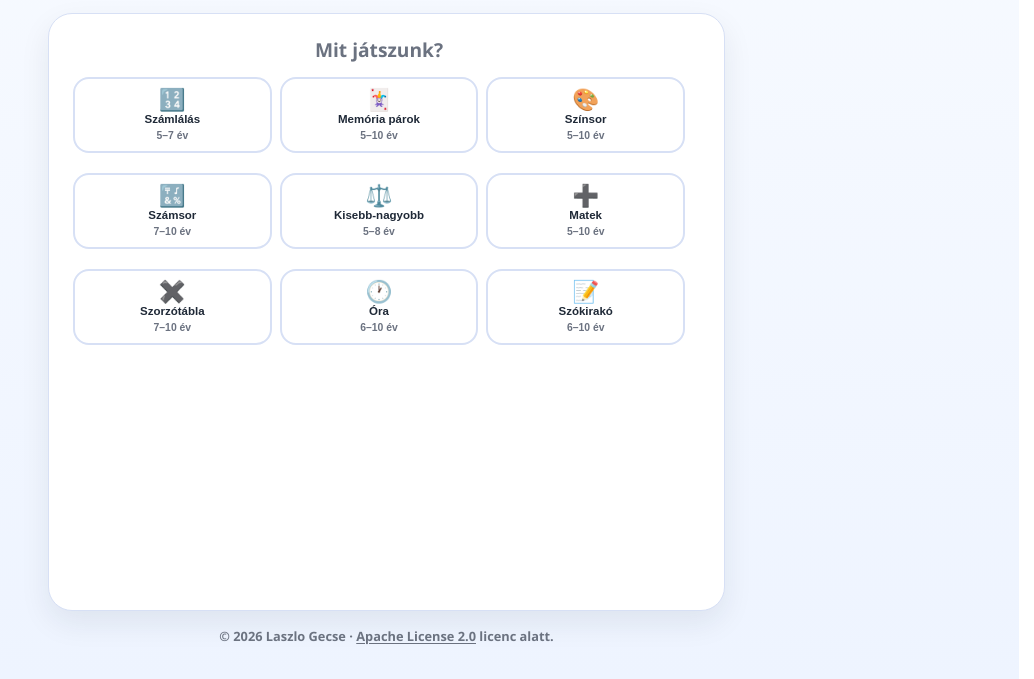
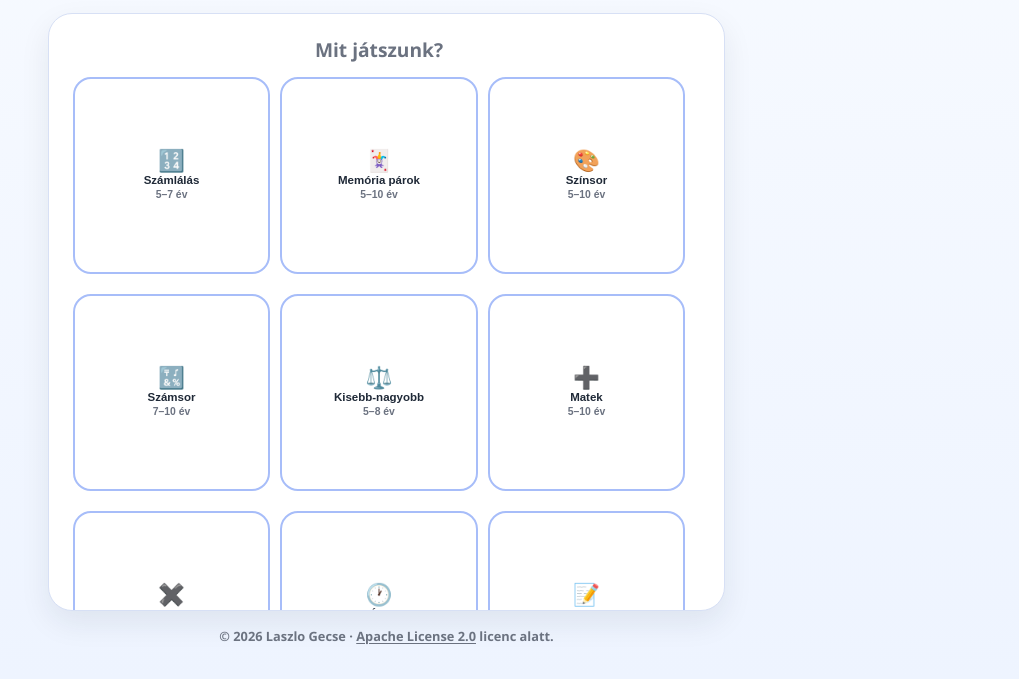
Before and after one commit to jatszotar/jatszotar.github.io, a website built with Vite: page index.html in a window 1280 px wide. Shown: the part 121-800 px from the top of the page, without its empty margins (246-1280 px from the left). Built offline with nearby package versions, Linux system fonts and the light colour scheme.

Commit message:
feat: main page is square 3x3 grid
Signed-off-by: Laszlo Gecse <numetal17@gmail.com>

```diff
--- a/src/style.css
+++ b/src/style.css
@@ -754,35 +754,45 @@ body {
 .game-grid {
   display: grid;
   grid-template-columns: repeat(3, minmax(0, 1fr));
-  gap: 0.5rem;
+  gap: 0.65rem;
 }
 
 .game-card {
   width: 100%;
+  min-width: 0;
+  aspect-ratio: 1;
   display: flex;
   flex-direction: column;
   align-items: center;
   justify-content: center;
-  min-height: 4.75rem;
-  padding: 0.5rem 0.35rem;
+  padding: 0.45rem 0.3rem;
   text-align: center;
-  gap: 0.2rem;
+  gap: 0.15rem;
+  border-radius: 1.125rem;
+  border-color: color-mix(in srgb, var(--accent) 35%, var(--border));
+}
+
+.game-card:hover,
+.game-card:focus-visible {
+  border-color: var(--accent);
+  background: var(--selected);
 }
 
 .game-card-emoji {
-  font-size: 1.35rem;
+  font-size: clamp(1.1rem, 4.5vw, 1.35rem);
   line-height: 1;
 }
 
 .mode-picker .card-title {
-  font-size: 0.72rem;
-  line-height: 1.15;
+  font-size: clamp(0.62rem, 2.8vw, 0.72rem);
+  line-height: 1.1;
 }
 
 .game-card-age {
-  font-size: 0.65rem;
+  font-size: clamp(0.58rem, 2.4vw, 0.65rem);
   color: var(--muted);
   font-weight: 600;
+  line-height: 1.1;
 }
 
 @media (max-width: 30rem) {
```
